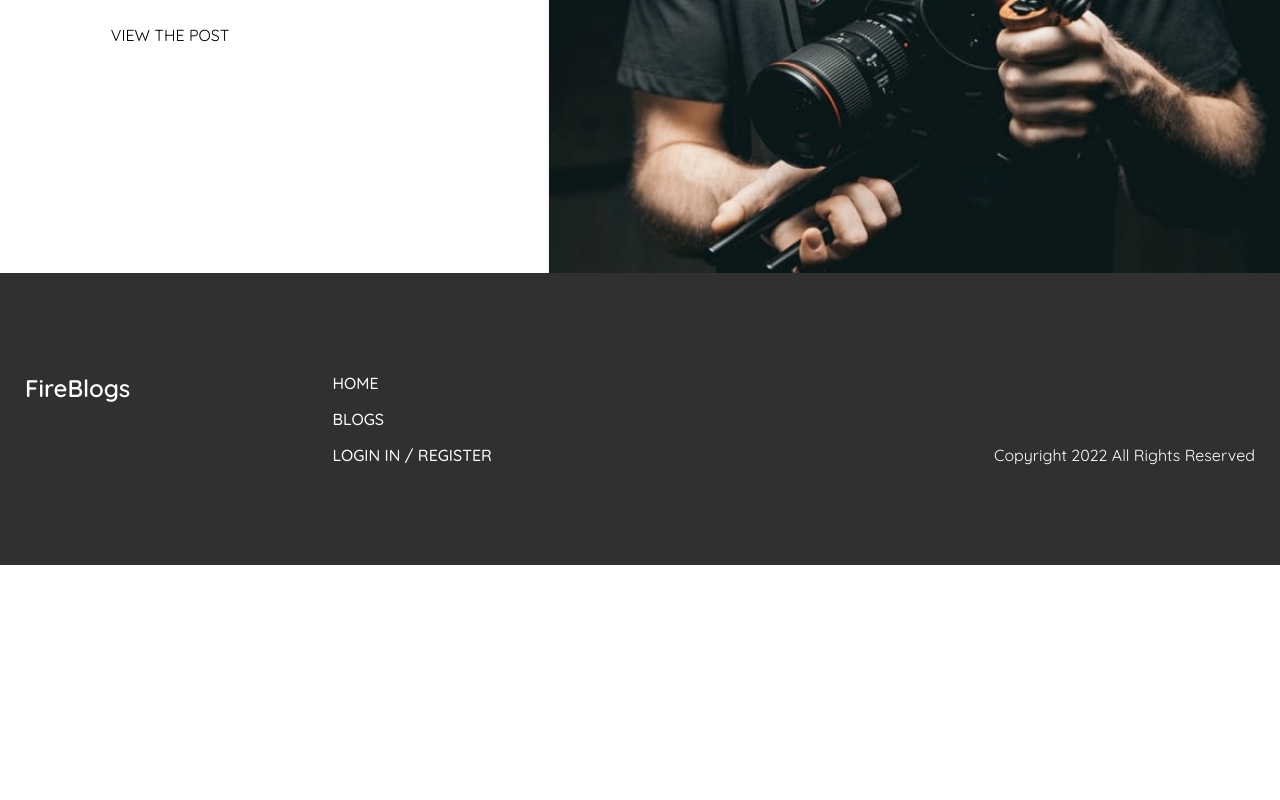
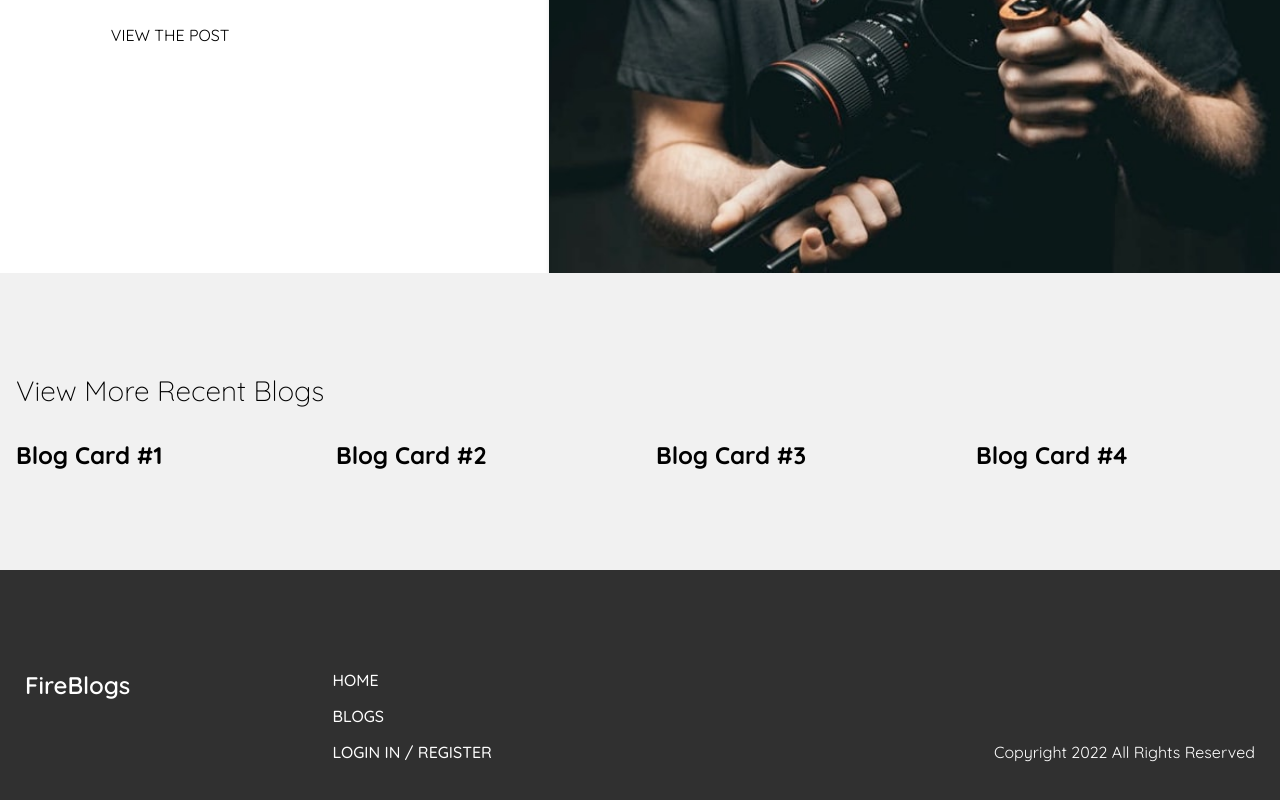
Before and after one commit to Anita-Liberatore/vuejs-blog-firebase-fe, a Vue app: page / in a window 1280 px wide. Shown: the part 1757-2557 px from the top of the page. Before the commit the page ends 2322 px from the top, so only its background shows below. Built offline with nearby package versions, Linux system fonts and the light colour scheme; the HTML template or start-up script is replaced by a standard one.

Commit message:
starting blog card component

```diff
--- /dev/null
+++ b/src/components/BlogCard.vue
@@ -0,0 +1,19 @@
+<template>
+  <h2>{{ card.title }}</h2>
+</template>
+
+<script>
+export default {
+  components: {
+
+  },
+  props: ["card"],
+  methods: {
+  }
+}
+
+</script>
+
+<style lang="scss" scoped>
+
+</style>
--- a/src/views/HomeView.vue
+++ b/src/views/HomeView.vue
@@ -1,16 +1,26 @@
 <template>
   <div class="home">
-    <BlogPost :post="welcomeScreen"/>
-    <BlogPost :post="post" v-for="(post,index) in sampleBlogPost" :key="index"/>
+    <BlogPost :post="welcomeScreen" />
+    <BlogPost :post="post" v-for="(post, index) in sampleBlogPost" :key="index" />
+    <div class="blog-card-wrap">
+      <div class="container">
+        <h3>View More Recent Blogs</h3>
+        <div class="blog-cards">
+          <BlogCard :card="card" v-for="(card, index) in sampleBlogCards" :key="index" />
+        </div>
+      </div>
+    </div>
   </div>
 </template>
 
 <script scoped>
 import BlogPost from '../components/BlogPost.vue';
+import BlogCard from '../components/BlogCard.vue';
 
 export default {
   components: {
-    BlogPost
+    BlogPost,
+    BlogCard
 },
   data() {
     return {
@@ -31,6 +41,27 @@ export default {
         blogHTML: "This is a filler blog post title!",
         blogCoverPhoto: "designed-for-everyone",
       }
+      ],
+      sampleBlogCards: [{
+        title: "Blog Card #1",
+        blogCoverPhoto: "stock-1",
+        blogDate: "May 1, 2021",
+      },
+      {
+        title: "Blog Card #2",
+        blogCoverPhoto: "stock-2",
+        blogDate: "May 1, 2021",
+      },
+      {
+        title: "Blog Card #3",
+        blogCoverPhoto: "stock-3",
+        blogDate: "May 1, 2021",
+      },
+      {
+        title: "Blog Card #4",
+        blogCoverPhoto: "stock-4",
+        blogDate: "May 1, 2021",
+      }
       ]
     }
   }
@@ -38,7 +69,6 @@ export default {
 </script>
 
 <style lang="scss" scoped>
-
 .blog-card-wrap {
   h3 {
     font-weight: 300;
@@ -46,6 +76,7 @@ export default {
     margin-bottom: 32px;
   }
 }
+
 .updates {
   .container {
     padding: 100px 25px;
@@ -59,6 +90,7 @@ export default {
       text-decoration: none;
 
     }
+
     h2 {
       font-weight: 300;
       font-size: 32px;
@@ -70,5 +102,4 @@ export default {
     }
   }
 }
-
 </style>
```
